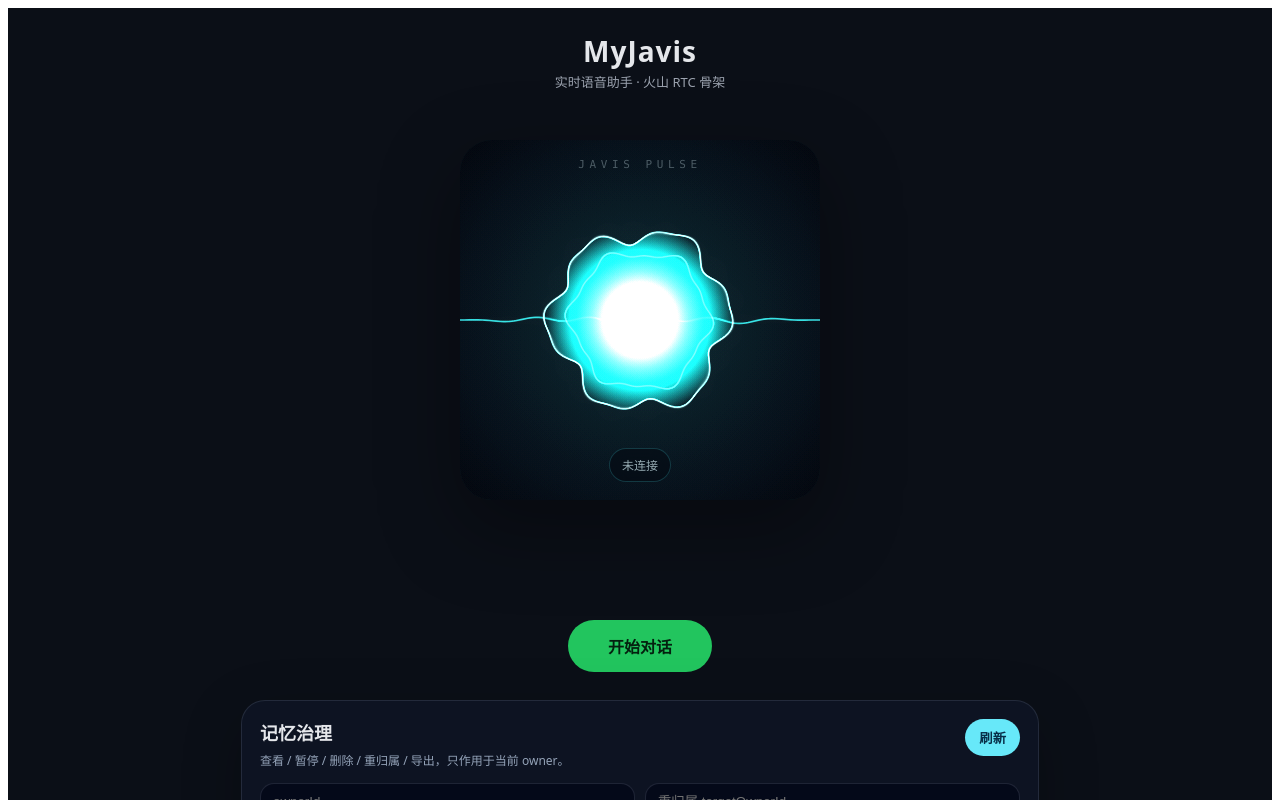
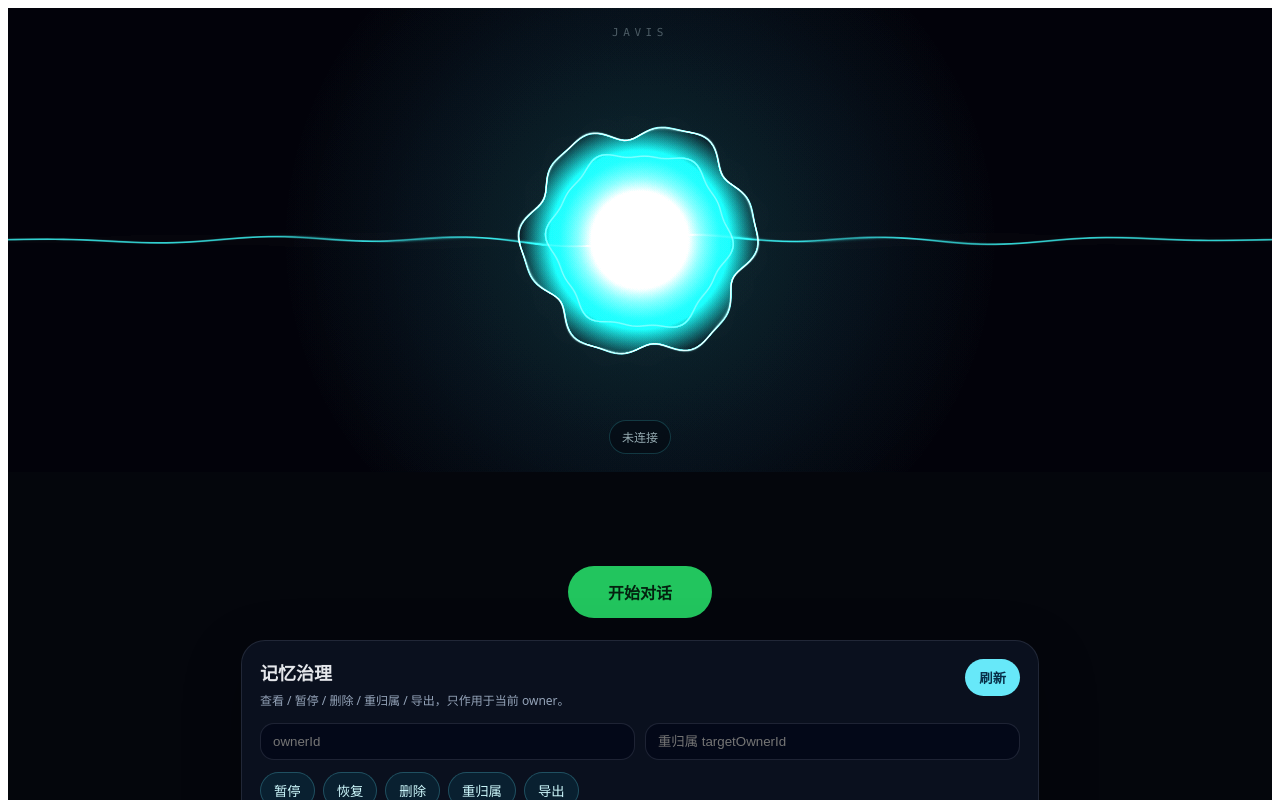
Before and after one commit to Hahaxiong838383/MyJavis, a React (Vite) app in the folder apps/web/: page / in a window 1280 px wide. Shown: the top 800 px of the page. Built offline with nearby package versions, Linux system fonts and the light colour scheme; no server answers.

Commit message:
feat(myjavis): 界面沉浸化——去顶部标题,JAVIS 去 PULSE,脉冲区顶满两侧+顶部,横向波形线贯穿全宽(两端保留基础波动),全局统一 #04060c 连贯氛围

```diff
--- a/apps/web/src/App.tsx
+++ b/apps/web/src/App.tsx
@@ -25,17 +25,15 @@ export default function App() {
 
   return (
     <div style={styles.page}>
-      <header style={styles.header}>
-        <h1 style={styles.title}>MyJavis</h1>
-        <span style={styles.subtitle}>实时语音助手 · 火山 RTC 骨架</span>
-      </header>
-
-      <main style={styles.main}>
+      <div style={styles.orbZone}>
         <PulseOrb
           phase={voiceStatus}
           label={connecting ? PHASE_LABEL[connectPhase] ?? '连接中…' : STATUS_LABEL[voiceStatus]}
           getAudioTrack={getAudioTrack}
         />
+      </div>
+
+      <main style={styles.main}>
 
         <div style={styles.captions}>
           {userSubtitle && (
@@ -85,14 +83,14 @@ const styles: Record<string, React.CSSProperties> = {
     minHeight: '100dvh',
     display: 'flex',
     flexDirection: 'column',
-    background: '#0b0f17',
+    // 与 PulseOrb 画布世界同色：脉冲区顶满边缘后整个 app 融为一体（连贯氛围）
+    background: '#04060c',
     color: '#e5e7eb',
     fontFamily: 'system-ui, -apple-system, "PingFang SC", sans-serif',
   },
-  header: { padding: '24px', textAlign: 'center' },
-  title: { margin: 0, fontSize: 28, letterSpacing: 1 },
-  subtitle: { fontSize: 13, color: '#9ca3af' },
-  main: { flex: 1, display: 'flex', flexDirection: 'column', alignItems: 'center', justifyContent: 'center', gap: 28, padding: 24 },
+  // 脉冲区：顶部+两侧顶满 app 边缘，占上半屏
+  orbZone: { width: '100%', height: 'min(58dvh, 560px)', flexShrink: 0 },
+  main: { display: 'flex', flexDirection: 'column', alignItems: 'center', gap: 22, padding: '8px 24px 24px' },
   captions: { minHeight: 64, maxWidth: 520, textAlign: 'center' },
   userLine: { margin: '6px 0', color: '#93c5fd', fontSize: 15 },
   botLine: { margin: '6px 0', color: '#e5e7eb', fontSize: 17 },
--- a/apps/web/src/components/PulseOrb.tsx
+++ b/apps/web/src/components/PulseOrb.tsx
@@ -150,7 +150,7 @@ const PulseOrb = forwardRef<PulseOrbHandle, PulseOrbProps>(function PulseOrb({ p
   return (
     <div style={styles.shell} aria-label={`Javis Pulse ${phase}`}>
       <canvas ref={canvasRef} style={styles.canvas} />
-      <div style={styles.brand}>Javis Pulse</div>
+      <div style={styles.brand}>Javis</div>
       <div style={styles.badge}>{label ?? phaseLabel(phase)}</div>
     </div>
   );
@@ -417,13 +417,14 @@ function drawWave(
   thinking: boolean,
 ): void {
   ctx.beginPath();
-  const span = Math.min(width, 1100);
+  // 横向波形贯穿全宽到 app 边缘（连贯氛围）：中间受球能量影响最强，两端保留基础波动不归零
+  const span = width;
   const x0 = cx - span / 2;
   const steps = 160;
   for (let step = 0; step <= steps; step += 1) {
     const fraction = step / steps;
     const x = x0 + fraction * span;
-    const envelope = Math.sin(fraction * Math.PI) ** 1.4;
+    const envelope = 0.22 + 0.78 * Math.sin(fraction * Math.PI) ** 1.2;
     const wave =
       Math.sin(fraction * Math.PI * 2 * lobes + time * (thinking ? 1.8 : 4)) * 0.6 +
       Math.sin(fraction * Math.PI * 2 * lobes * 0.5 - time * 2.3) * 0.4;
@@ -451,14 +452,13 @@ declare global {
 }
 
 const styles: Record<string, React.CSSProperties> = {
+  // 顶满容器（App 侧 orbZone 决定尺寸）：无圆角无边框，与 app 背景同色无缝，营造连贯氛围
   shell: {
     position: 'relative',
-    width: 'min(78vw, 360px)',
-    aspectRatio: '1 / 1',
-    borderRadius: '32px',
+    width: '100%',
+    height: '100%',
     overflow: 'hidden',
     background: '#04060c',
-    boxShadow: '0 28px 80px rgba(0,0,0,.35), inset 0 0 0 1px rgba(70,207,224,.12)',
   },
   canvas: {
     position: 'absolute',
```
